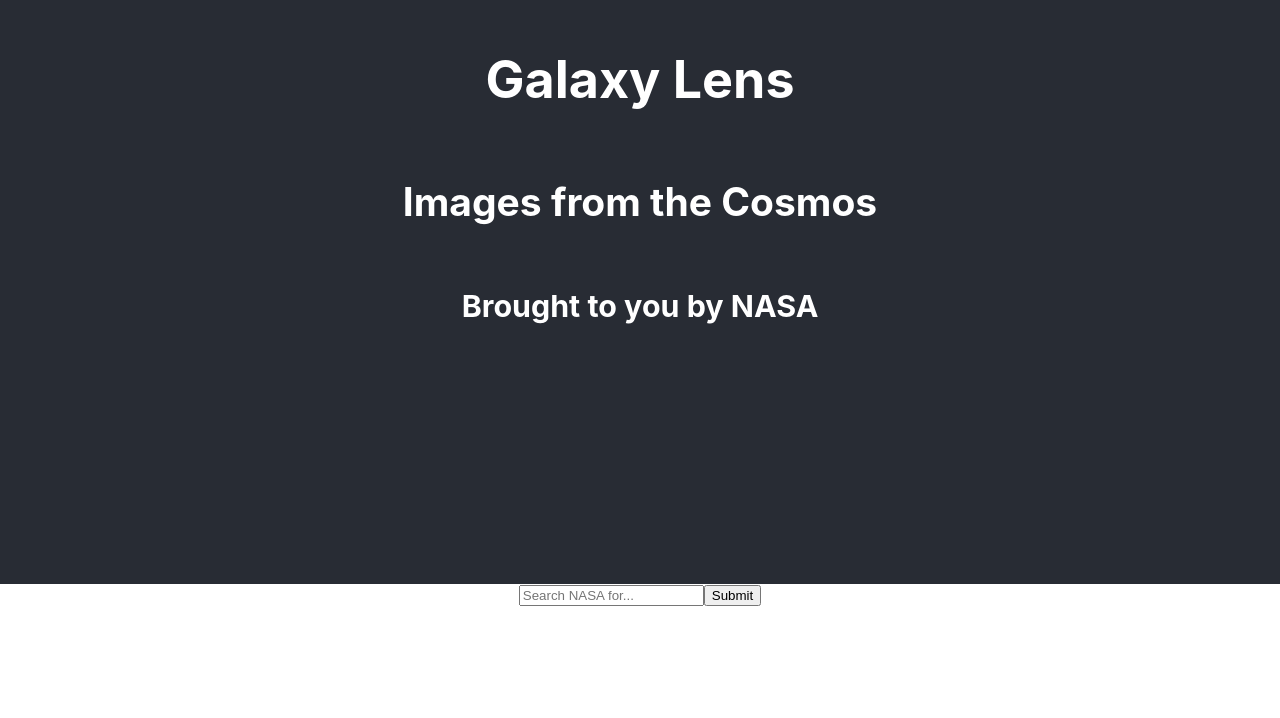
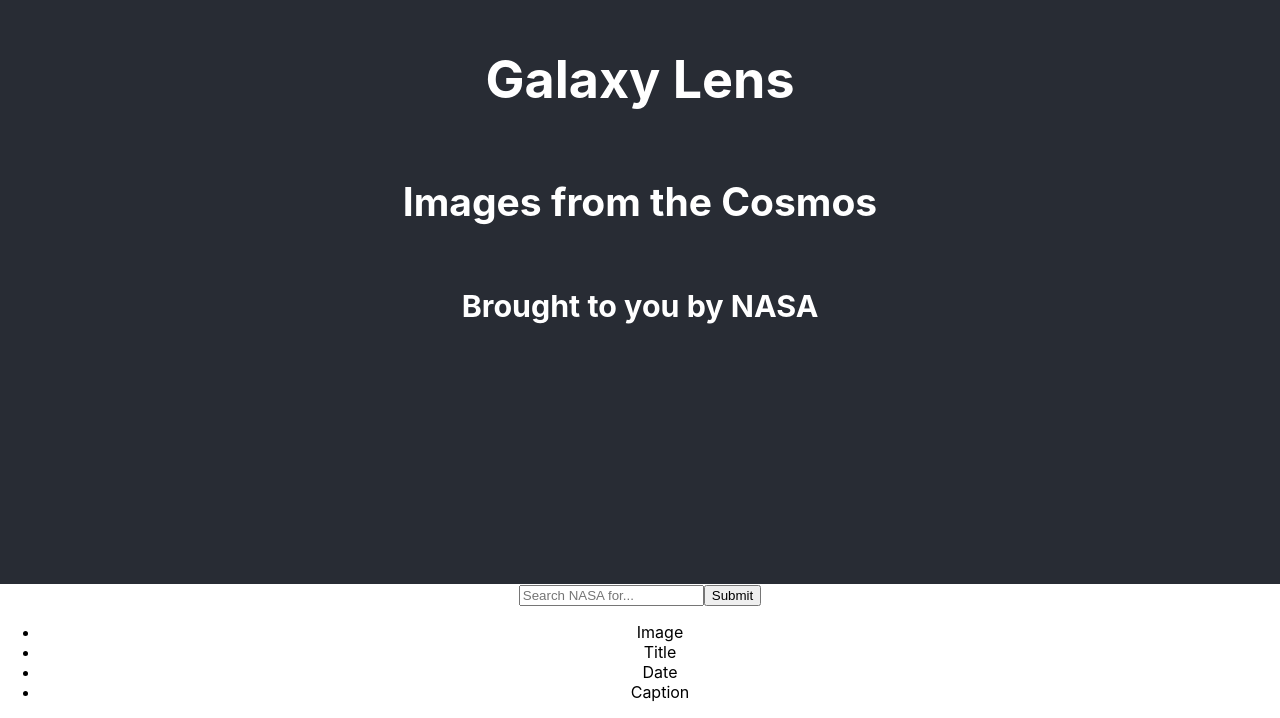
Before and after one commit to PFurtak/galaxyLens, a React (Create React App) app: page / in a window 1280 px wide. Shown: the part 216-934 px from the top of the page. Before the commit the page ends 822 px from the top, so only its background shows below. Built offline with nearby package versions, Linux system fonts and the light colour scheme.

Commit message:
Created static card component pre-styled

```diff
--- a/src/App.js
+++ b/src/App.js
@@ -1,6 +1,7 @@
 import React from 'react';
 import './App.css';
 import Search from './components/Search';
+import Card from './components/Card';
 
 function App() {
   return (
@@ -11,6 +12,7 @@
         <h3>Brought to you by NASA</h3>
       </header>
       <Search />
+      <Card />
     </div>
   );
 }
--- /dev/null
+++ b/src/components/Card.jsx
@@ -0,0 +1,16 @@
+import React from 'react';
+
+const Card = () => {
+  return (
+    <div>
+      <ul>
+        <li>Image</li>
+        <li>Title</li>
+        <li>Date</li>
+        <li>Caption</li>
+      </ul>
+    </div>
+  );
+};
+
+export default Card;
```
